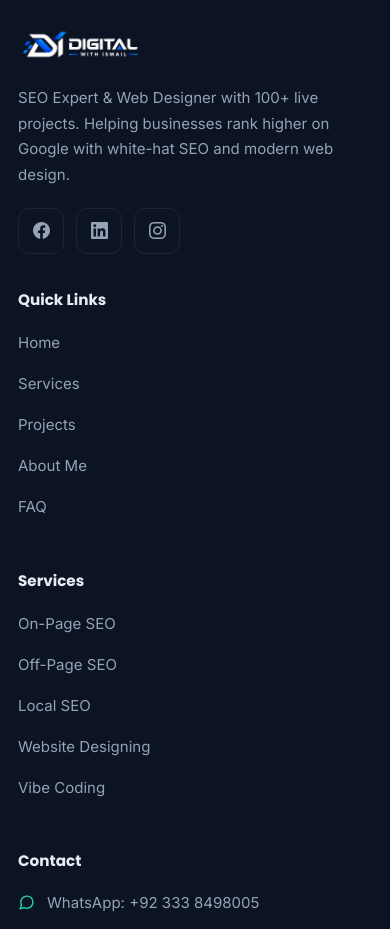
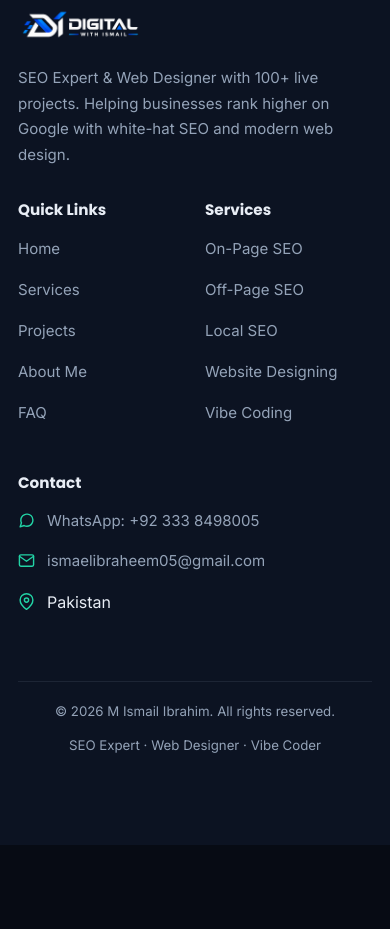
Before and after one commit to muhammadismail05/digitalwithismail, a website: page index.html in a window 390 px wide. Shown: the part 11071-12000 px from the top of the page. After the commit the page ends 11916 px from the top, so only its background shows below. Drawn offline with Linux system fonts and the light colour scheme.

Commit message:
Footer fix: mobile 2-col link layout, hide dead social icons, tighter spacing

```diff
--- a/index.html
+++ b/index.html
@@ -795,7 +795,11 @@
       section { padding: 56px 0; }
       .container { padding: 0 18px; }
       .logo-img { height: 46px; }
-      .footer-grid { grid-template-columns: 1fr; gap: 36px; }
+      footer { padding-top: 50px; }
+      /* Mobile: brand & Contact full-width, link columns side-by-side */
+      .footer-grid { grid-template-columns: repeat(2, 1fr); gap: 32px 20px; }
+      .footer-brand, .footer-col:last-child { grid-column: 1 / -1; }
+      .footer-col h4 { margin-bottom: 16px; }
       .hero { padding: 104px 0 56px; min-height: auto; }
       .hero h1 { font-size: clamp(1.55rem, 6vw, 2rem); }
       .services-grid, .projects-grid, .process-grid, .about-points { grid-template-columns: 1fr; }
@@ -814,7 +818,7 @@
       .footer-col ul li { margin-bottom: 14px; }
       .footer-col a, .footer-col p { font-size: 0.94rem; }
       .socials a { width: 46px; height: 46px; }
-      .copyright { justify-content: center; text-align: center; padding: 20px 0 90px; }
+      .copyright { justify-content: center; text-align: center; padding: 18px 0 88px; }
       /* WhatsApp float — thora upar, content se door */
       .wa-float { bottom: 20px; right: 16px; width: 54px; height: 54px; }
       /* CTA box compact */
@@ -1252,6 +1256,12 @@
         const el = document.getElementById(id);
         if (el) el.href = CONFIG.socials[key] || "#";
       });
+      // Agar koi social link set nahi ("#") to icons chhupa dein
+      const hasSocial = Object.values(socialMap).some(k => CONFIG.socials[k] && CONFIG.socials[k] !== "#");
+      if (!hasSocial) {
+        const s = document.querySelector(".socials");
+        if (s) s.style.display = "none";
+      }
     }
 
     /* ==================== PROJECTS GRID ==================== */
```
